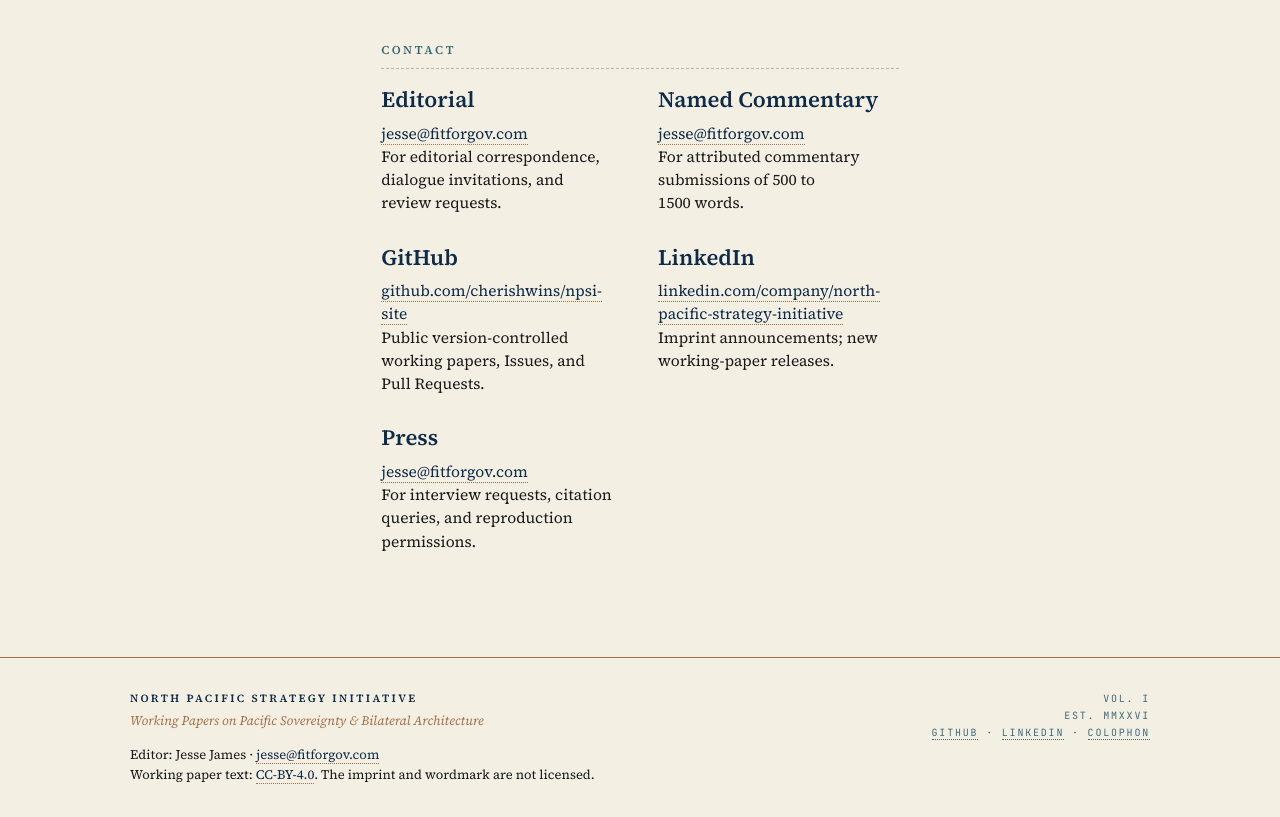
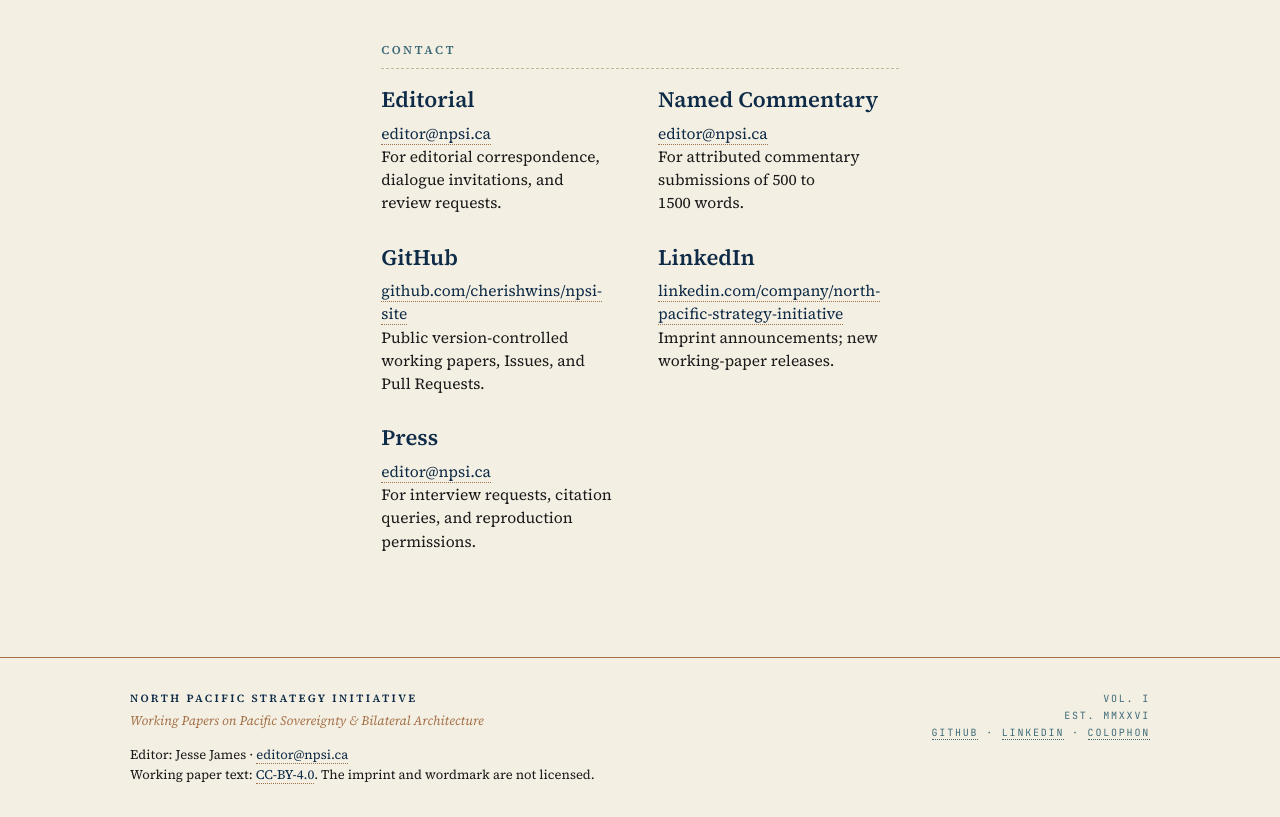
Before and after one commit to cherishwins/npsi-site, a plain HTML site: page about/index.html in a window 1280 px wide. Shown: the part 5100-5917 px from the top of the page. Drawn offline with Linux system fonts and the light colour scheme.

Commit message:
chore: update email to editor@npsi.ca in About page

```diff
--- a/about/index.html
+++ b/about/index.html
@@ -127,7 +127,7 @@
 
   <p>Working Paper No. 1 is edited by <strong>Jesse James</strong>, an independent strategist based in Victoria, British Columbia, working at the intersection of sovereign financial architecture, Indigenous economic reconciliation, and Pacific bilateral relations. He has written and advised on Korea–Canada economic and defence cooperation, Indigenous-led infrastructure equity, and the role of middle powers in a fragmenting global financial system.</p>
 
-  <p>Editorial correspondence: <a href="mailto:jesse@fitforgov.com">jesse@fitforgov.com</a>.</p>
+  <p>Editorial correspondence: <a href="mailto:editor@npsi.ca">editor@npsi.ca</a>.</p>
 </section>
 
 <section>
@@ -161,11 +161,11 @@
   <div class="grid-2">
     <div>
       <h3>Editorial</h3>
-      <p><a href="mailto:jesse@fitforgov.com">jesse@fitforgov.com</a><br>For editorial correspondence, dialogue invitations, and review requests.</p>
+      <p><a href="mailto:editor@npsi.ca">editor@npsi.ca</a><br>For editorial correspondence, dialogue invitations, and review requests.</p>
     </div>
     <div>
       <h3>Named Commentary</h3>
-      <p><a href="mailto:jesse@fitforgov.com">jesse@fitforgov.com</a><br>For attributed commentary submissions of 500 to 1500 words.</p>
+      <p><a href="mailto:editor@npsi.ca">editor@npsi.ca</a><br>For attributed commentary submissions of 500 to 1500 words.</p>
     </div>
     <div>
       <h3>GitHub</h3>
@@ -177,7 +177,7 @@
     </div>
     <div>
       <h3>Press</h3>
-      <p><a href="mailto:jesse@fitforgov.com">jesse@fitforgov.com</a><br>For interview requests, citation queries, and reproduction permissions.</p>
+      <p><a href="mailto:editor@npsi.ca">editor@npsi.ca</a><br>For interview requests, citation queries, and reproduction permissions.</p>
     </div>
   </div>
 </section>
@@ -188,9 +188,9 @@
   <div class="colophon">
     <div class="colophon-left">
       <div class="colophon-mark">NORTH PACIFIC STRATEGY INITIATIVE</div>
-      <div class="colophon-tag">Working Papers on Pacific Sovereignty &amp; Bilateral Architecture</div>
+      <div class="colophon-tag">Working Papers on Pacific Sovereignty & Bilateral Architecture</div>
       <div class="colophon-text">
-        Editor: Jesse James  ·  <a href="mailto:jesse@fitforgov.com">jesse@fitforgov.com</a><br>
+        Editor: Jesse James  ·  <a href="mailto:editor@npsi.ca">editor@npsi.ca</a><br>
         Working paper text: <a href="https://creativecommons.org/licenses/by/4.0/">CC-BY-4.0</a>. The imprint and wordmark are not licensed.
       </div>
     </div>
```
